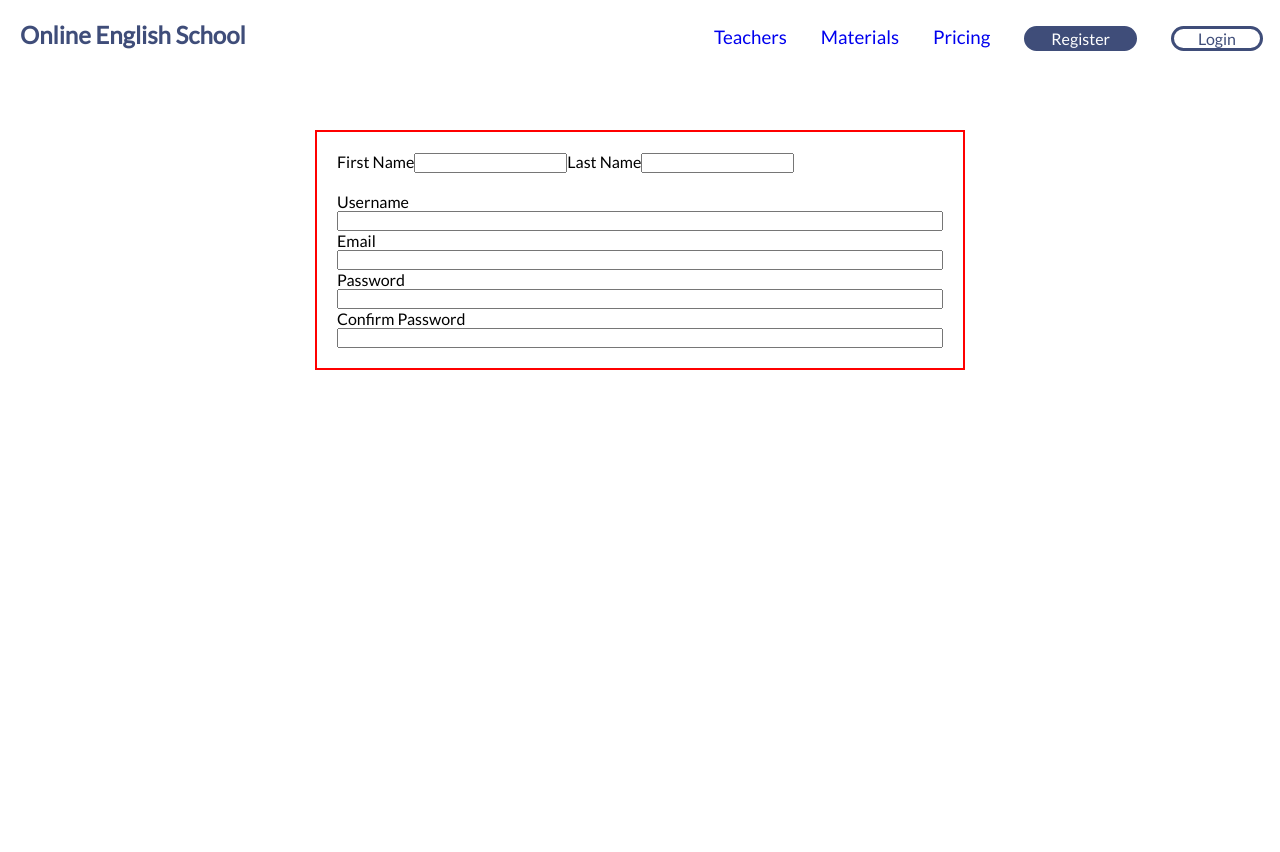
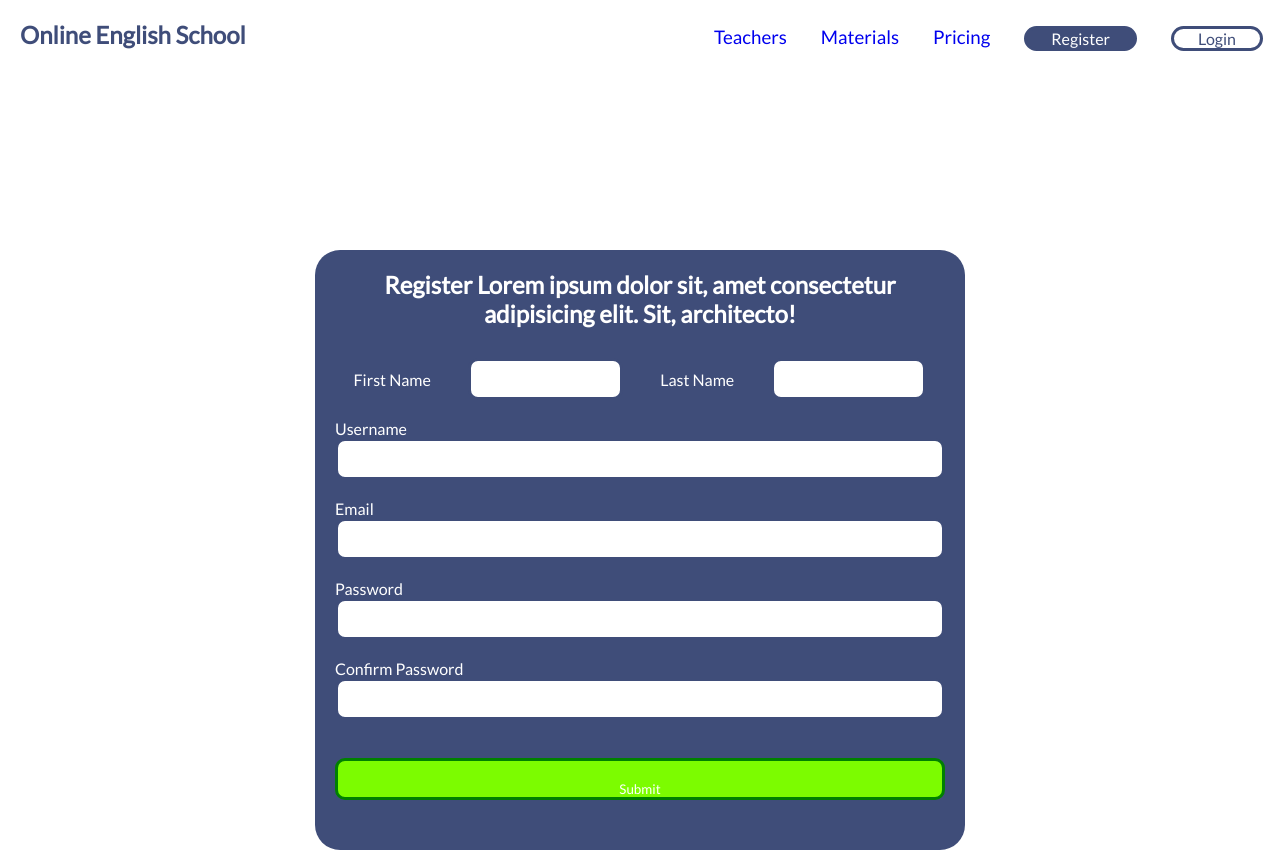
Before and after one commit to Thunderbolton/Online-English-School, a React (Create React App) app: page /register in a window 1280 px wide. Shown: the top 852 px of the page. Built offline with nearby package versions, Linux system fonts and the light colour scheme.

Commit message:
added styling to register form

```diff
--- a/src/components/RegisterForm.js
+++ b/src/components/RegisterForm.js
@@ -2,23 +2,27 @@ const RegisterForm = () => {
     return (
         <div>
             <form className="register-form">
-                <div>
+                <h2>Register Lorem ipsum dolor sit, amet consectetur adipisicing elit. Sit, architecto!</h2>
+                <div className="register-form-names">
                     <label>First Name</label>
                     <input type="text" required/>
-
                     <label>Last Name</label>
                     <input type="text" required/>
                 </div>
-
                 <br />
                 <label>Username</label>
                 <input type="text" required/>
+                <br />
                 <label>Email</label>
                 <input type="text" required/>
+                <br />
                 <label>Password</label>
-                <input type="text" required/>
+                <input type="password" required/>
+                <br />
                 <label>Confirm Password</label>
-                <input type="text" required/>
+                <input type="password" required/>
+                <br /><br />
+                <button>Submit</button>
             </form>
         </div>
 
--- a/src/index.css
+++ b/src/index.css
@@ -117,31 +117,67 @@ button {
 
 .register {
   position: relative;
-  top: 130px;
+  top: 250px;
+  height: 85vh;
   /* overflow: hidden; */
-  margin-bottom: 700px;
+  margin-bottom: 300px;
 }
 
 .register-form {
   display: flex;
   flex-direction: column;
-  min-width: 520px;
   max-width: 650px;
-  margin: 0 auto;
-  border: solid red 2px;
+  height: 600px;
+  margin: auto;
   padding: 20px;
-
-  /* background-color: #3f4d79;
-  color: #fff; */
+  color: #fff;
+  background-color: #3f4d79;
+  border-radius: 25px;
+  z-index: 10; /* To go infront of a background image */
 }
 
+.register h2 {
+  text-align: center;
+  margin-bottom: 30px;
+}
+
+.register-form input {
+  padding: 10px 0;
+  border: 3px solid #3f4d79;
+  border-radius: 10px;
+}
+
+.register-form button {
+  color: #fff;
+  background-color: lawngreen;
+  border: solid 3px green;
+  border-radius: 10px;
+  padding-top: 20px;
+  margin: 0;
+}
+
+.register-form-names {
+  display: flex;
+  align-items: center;
+  justify-content: space-around;
+  /* margin: 0 0.1em; */
+}
+
+@media (max-width:685px) {
+  .register-form {
+    width: 85%;
+  }
+  .register-form-names {
+    flex-direction: column;
+    align-items: flex-start;
+    width: 100%;
+  }
+}
 
 /* HOME MAIN CONTENT */
 
 .hero {
   display: flex;
-  /* justify-content: center;
-  align-items: center; */
   /* border: red 2px solid; */
   top: 108px;
   min-height: 90vh;
```
